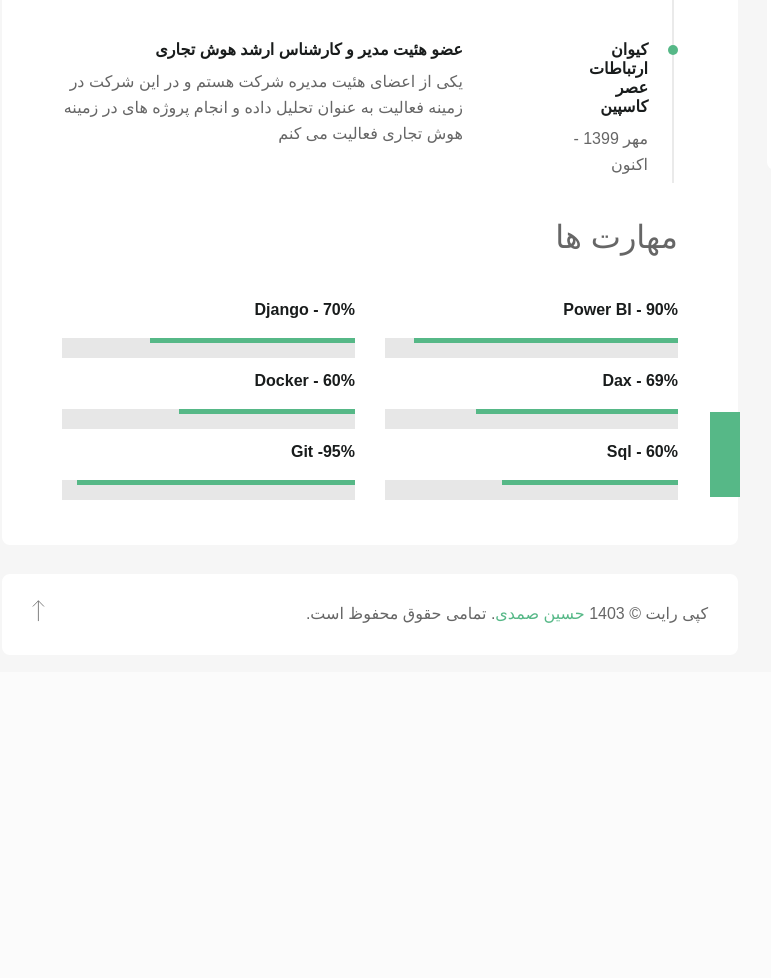
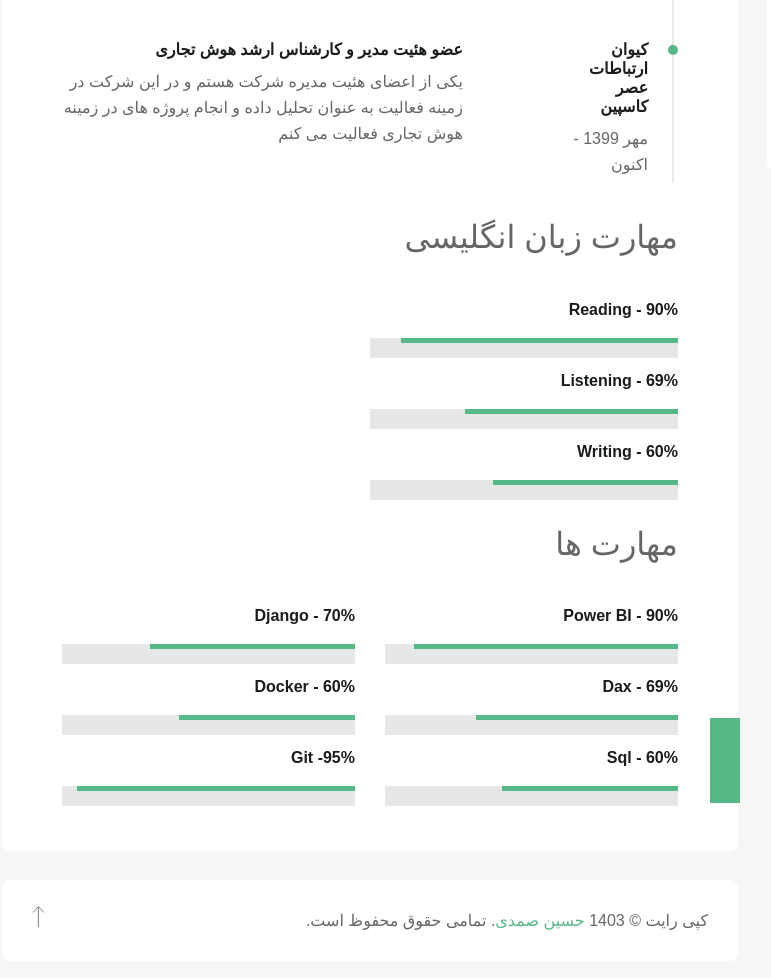
Before and after one commit to hoseinsamadi/resume-hosein, a Django app: page /education in a window 1280 px wide. Shown: the part 893-1871 px from the top of the page, without its empty margins (120-891 px from the left). Before the commit the page ends 1516 px from the top, so only its background shows below. Run offline with Django 5.2, Linux system fonts and the light colour scheme; some web fonts are replaced.

Commit message:
edit eduction language english

```diff
--- a/templates/website/education.html
+++ b/templates/website/education.html
@@ -49,7 +49,7 @@
                                             </div>-->
                                         </div>
                                     </div>
-                                    <!-- timeline two -->
+                                    <!-- timeline  -->
                                     <div class="single-info-item">
                                         <h3>  تجربه های کاری من </h3>
                                         <div class="cm-education-timeline-content">
@@ -75,6 +75,37 @@
                                             </div>
                                         </div>
                                     </div>
+                                        <!-- timeline language english -->
+                                        <div class="single-info-item">
+                                            <div class="cm-row">
+                                                <h3> مهارت زبان انگلیسی</h3>
+                                                <div class="cm-skill-container">
+                                                    <div class="single-skill-item">
+                                                        <div class="expertise__single">
+                                                            <p class="expertise__title">Reading - <span>90%</span></p>
+                                                            <div class="progress">
+                                                                <div class="progress-bar" role="progressbar" style="width: 90%"
+                                                                    aria-valuenow="90" aria-valuemin="0" aria-valuemax="100"></div>
+                                                            </div>
+                                                        </div>
+                                                        <div class="expertise__single">
+                                                            <p class="expertise__title">listening - <span>69%</span></p>
+                                                            <div class="progress">
+                                                                <div class="progress-bar" role="progressbar" style="width: 69%"
+                                                                    aria-valuenow="89" aria-valuemin="0" aria-valuemax="100"></div>
+                                                            </div>
+                                                        </div>
+                                                        <div class="expertise__single">
+                                                            <p class="expertise__title"> writing  - <span>60%</span></p>
+                                                            <div class="progress">
+                                                                <div class="progress-bar" role="progressbar" style="width: 60%"
+                                                                    aria-valuenow="60" aria-valuemin="0" aria-valuemax="100"></div>
+                                                            </div>
+                                                        </div>
+                                                    </div>
+                                                </div>
+                                            </div>
+                                        </div>
                                     <!-- timeline two -->
                                     <div class="single-info-item">
                                         <div class="cm-row">
```
